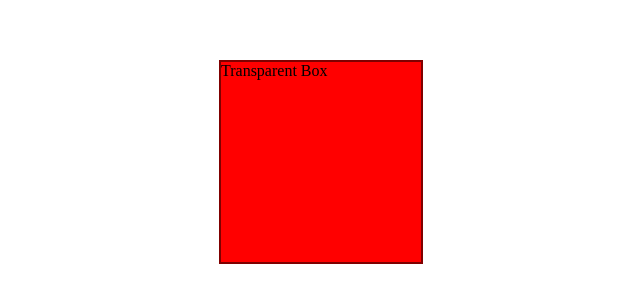
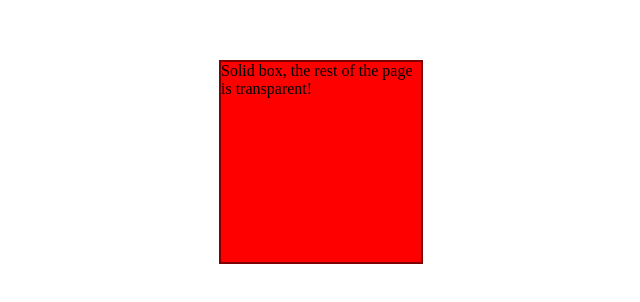
Before and after one commit to pimhakkert/pimhakkert.github.io, a plain HTML site: page index.html in a window 1280 px wide. Shown: the part 238-540 px from the top of the page, without its empty margins (319-959 px from the left). Drawn offline with Linux system fonts and the light colour scheme.

Commit message:
clarified text

```diff
--- a/index.html
+++ b/index.html
@@ -27,7 +27,7 @@
 </head>
 <body>
     <div class="transparent-box">
-        Transparent Box
+        Solid box, the rest of the page is transparent!
     </div>
 </body>
 </html>
```
